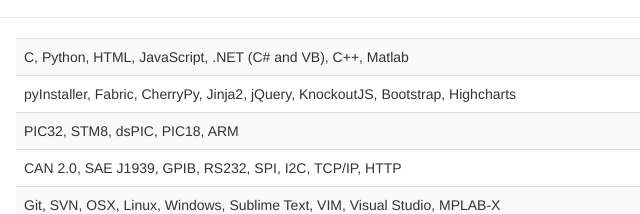
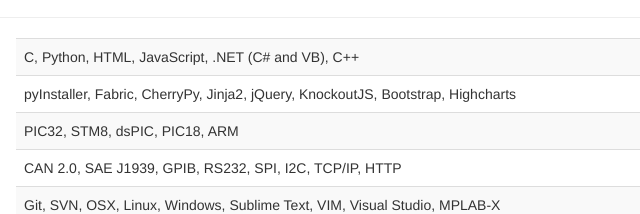
Before and after one commit to aclewis182/aclewis182.github.io, a plain HTML site: page index.html in a window 1280 px wide. Shown: the part 441-655 px from the top of the page, 259-899 px from the left. Drawn offline with nearby package versions, Linux system fonts and the light colour scheme.

Commit message:
Removed Matlab as primary skillset

```diff
--- a/index.html
+++ b/index.html
@@ -74,7 +74,7 @@
                 <div class="col-sm-10">
                     <table class="table table-striped">
                         <tr>
-                            <td>C, Python, HTML, JavaScript, .NET (C# and VB), C++, Matlab</td>
+                            <td>C, Python, HTML, JavaScript, .NET (C# and VB), C++</td>
                         </tr>
                         <tr>
                             <td>pyInstaller, Fabric, CherryPy, Jinja2, jQuery, KnockoutJS, Bootstrap, Highcharts </td>
```
